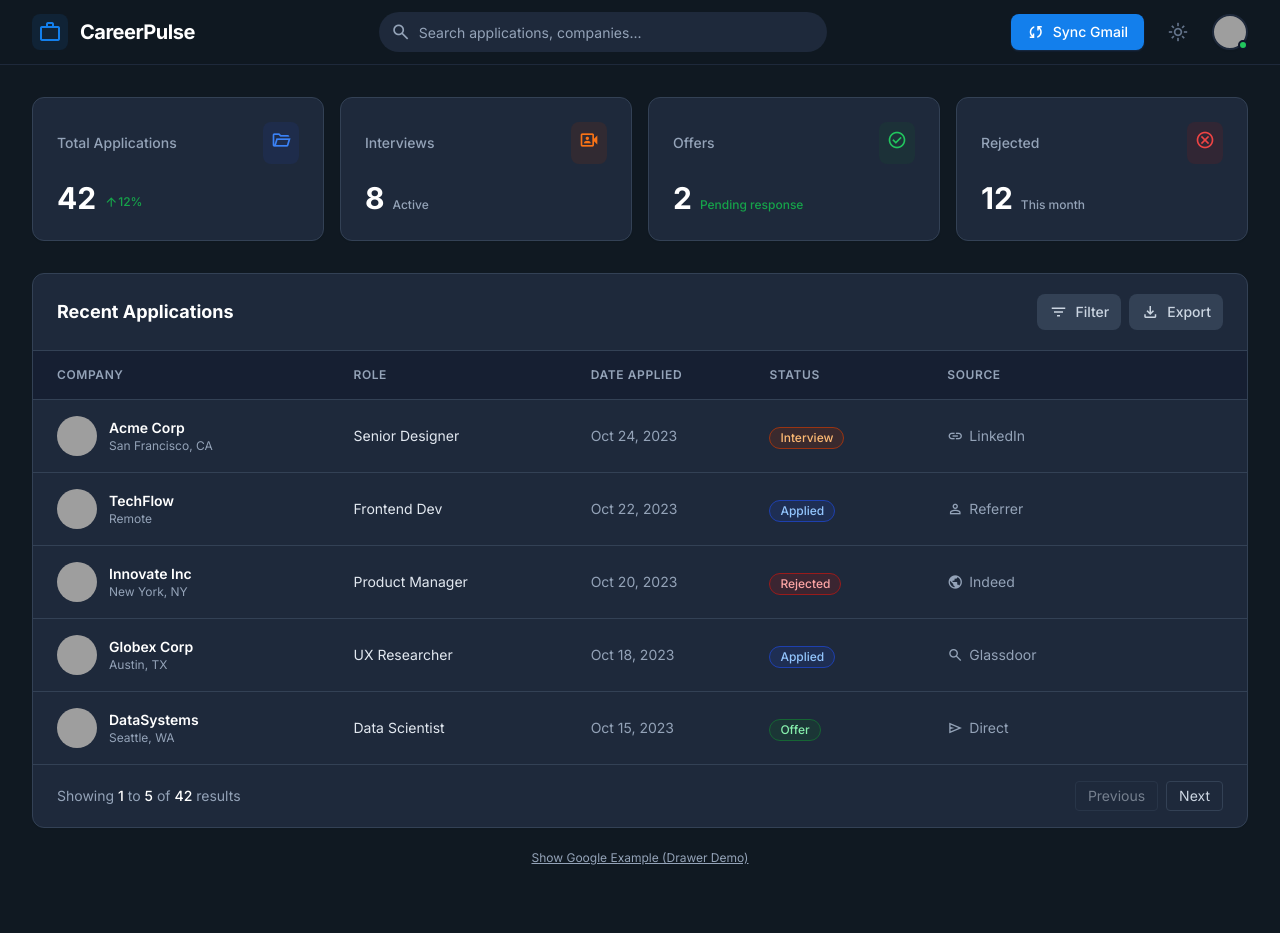
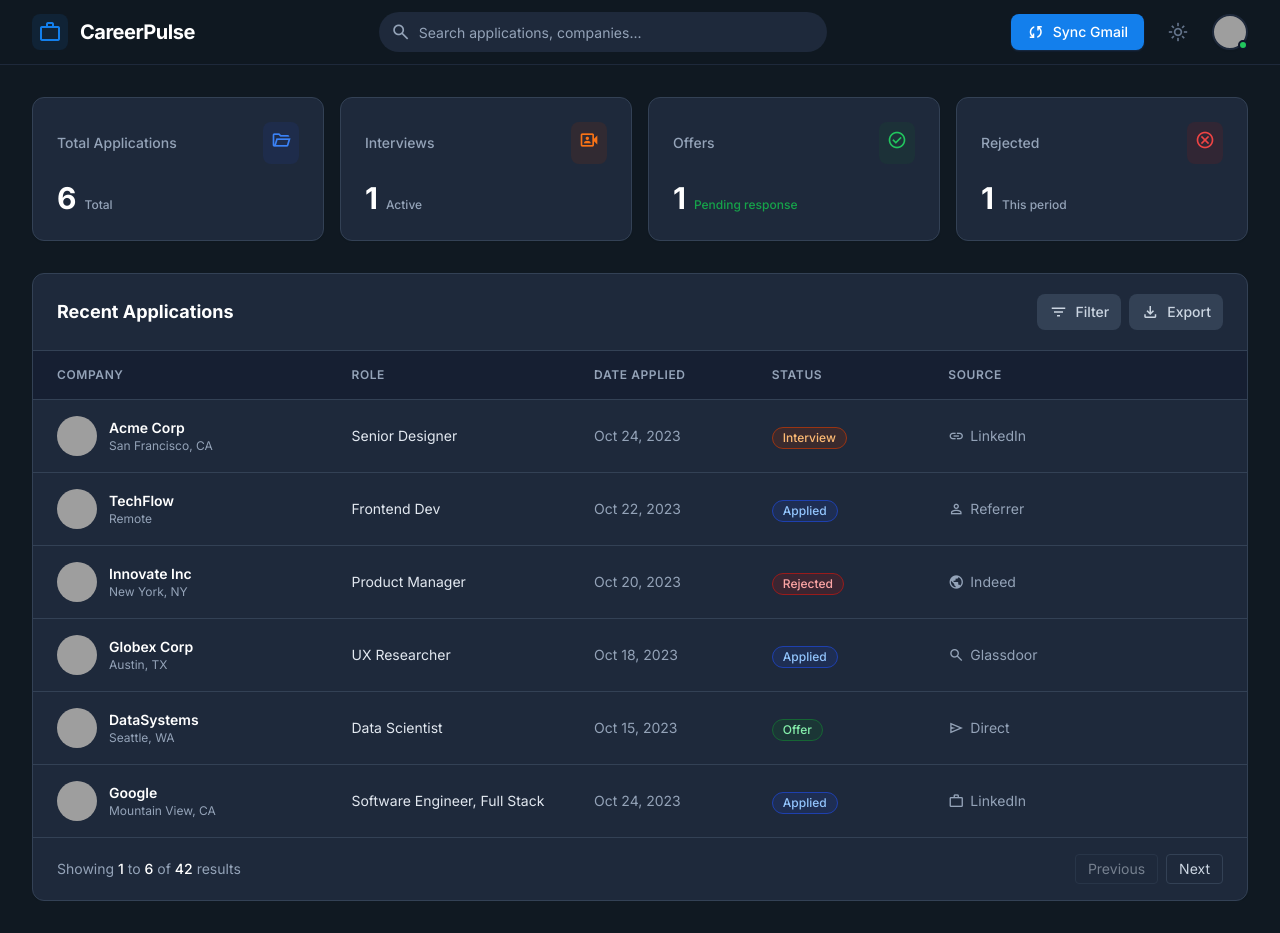
Before and after one commit to bthaas/careerpulse, a React (Vite) app: page / in a window 1280 px wide. Before the commit the page ends 900 px from the top, so only its background shows below. Built offline with nearby package versions, Linux system fonts and the light colour scheme; grey boxes are pictures that could not be loaded.

Commit message:
Phase 2: Make stats dynamic - calculate from applications array

```diff
--- a/App.tsx
+++ b/App.tsx
@@ -6,6 +6,7 @@ import ApplicationDrawer from './components/ApplicationDrawer';
 import { Application, MOCK_APPLICATIONS } from './types';
 
 const App: React.FC = () => {
+  const [applications, setApplications] = useState<Application[]>(MOCK_APPLICATIONS);
   const [selectedApp, setSelectedApp] = useState<Application | null>(null);
   const [isDrawerOpen, setIsDrawerOpen] = useState(false);
   const [isDark, setIsDark] = useState(true);
@@ -40,27 +41,14 @@ const App: React.FC = () => {
 
       <main className="flex-1 w-full max-w-[1280px] mx-auto px-4 sm:px-6 lg:px-8 py-8 flex flex-col overflow-hidden">
         {/* Top Stats */}
-        <StatsCards />
+        <StatsCards applications={applications} />
 
         {/* List View */}
         <div className="flex-1 overflow-hidden">
             <ApplicationsTable
-                applications={MOCK_APPLICATIONS.slice(0, 5)}
+                applications={applications}
                 onSelectApplication={handleSelectApplication}
             />
-
-            {/*
-               Pre-load the Google example from the screenshot for demo purposes
-               if user clicks "Google" which isn't in the main list but is in mock data
-             */}
-            <div className="mt-4 text-center">
-                 <button
-                    className="text-xs text-slate-400 hover:text-primary underline"
-                    onClick={() => handleSelectApplication(MOCK_APPLICATIONS[5])}
-                >
-                    Show Google Example (Drawer Demo)
-                </button>
-            </div>
         </div>
       </main>
 
--- a/components/StatsCards.tsx
+++ b/components/StatsCards.tsx
@@ -1,6 +1,17 @@
 import React from 'react';
+import { Application } from '../types';
 
-const StatsCards: React.FC = () => {
+interface StatsCardsProps {
+  applications: Application[];
+}
+
+const StatsCards: React.FC<StatsCardsProps> = ({ applications }) => {
+  // Calculate stats dynamically
+  const totalApplications = applications.length;
+  const interviewCount = applications.filter(app => app.status === 'Interview').length;
+  const offerCount = applications.filter(app => app.status === 'Offer').length;
+  const rejectedCount = applications.filter(app => app.status === 'Rejected').length;
+
   return (
     <div className="grid grid-cols-1 sm:grid-cols-2 lg:grid-cols-4 gap-4 mb-8">
       {/* Card 1 */}
@@ -12,10 +23,8 @@ const StatsCards: React.FC = () => {
           </div>
         </div>
         <div className="flex items-baseline gap-2">
-          <h3 className="text-3xl font-bold text-slate-900 dark:text-white">42</h3>
-          <span className="text-xs font-medium text-green-600 flex items-center">
-            <span className="material-symbols-outlined text-[14px]">arrow_upward</span> 12%
-          </span>
+          <h3 className="text-3xl font-bold text-slate-900 dark:text-white">{totalApplications}</h3>
+          <span className="text-xs font-medium text-slate-400">Total</span>
         </div>
       </div>
 
@@ -28,7 +37,7 @@ const StatsCards: React.FC = () => {
           </div>
         </div>
         <div className="flex items-baseline gap-2">
-          <h3 className="text-3xl font-bold text-slate-900 dark:text-white">8</h3>
+          <h3 className="text-3xl font-bold text-slate-900 dark:text-white">{interviewCount}</h3>
           <span className="text-xs font-medium text-slate-400">Active</span>
         </div>
       </div>
@@ -42,7 +51,7 @@ const StatsCards: React.FC = () => {
           </div>
         </div>
         <div className="flex items-baseline gap-2">
-          <h3 className="text-3xl font-bold text-slate-900 dark:text-white">2</h3>
+          <h3 className="text-3xl font-bold text-slate-900 dark:text-white">{offerCount}</h3>
           <span className="text-xs font-medium text-green-600">Pending response</span>
         </div>
       </div>
@@ -56,8 +65,8 @@ const StatsCards: React.FC = () => {
           </div>
         </div>
         <div className="flex items-baseline gap-2">
-          <h3 className="text-3xl font-bold text-slate-900 dark:text-white">12</h3>
-          <span className="text-xs font-medium text-slate-400">This month</span>
+          <h3 className="text-3xl font-bold text-slate-900 dark:text-white">{rejectedCount}</h3>
+          <span className="text-xs font-medium text-slate-400">This period</span>
         </div>
       </div>
     </div>
```
